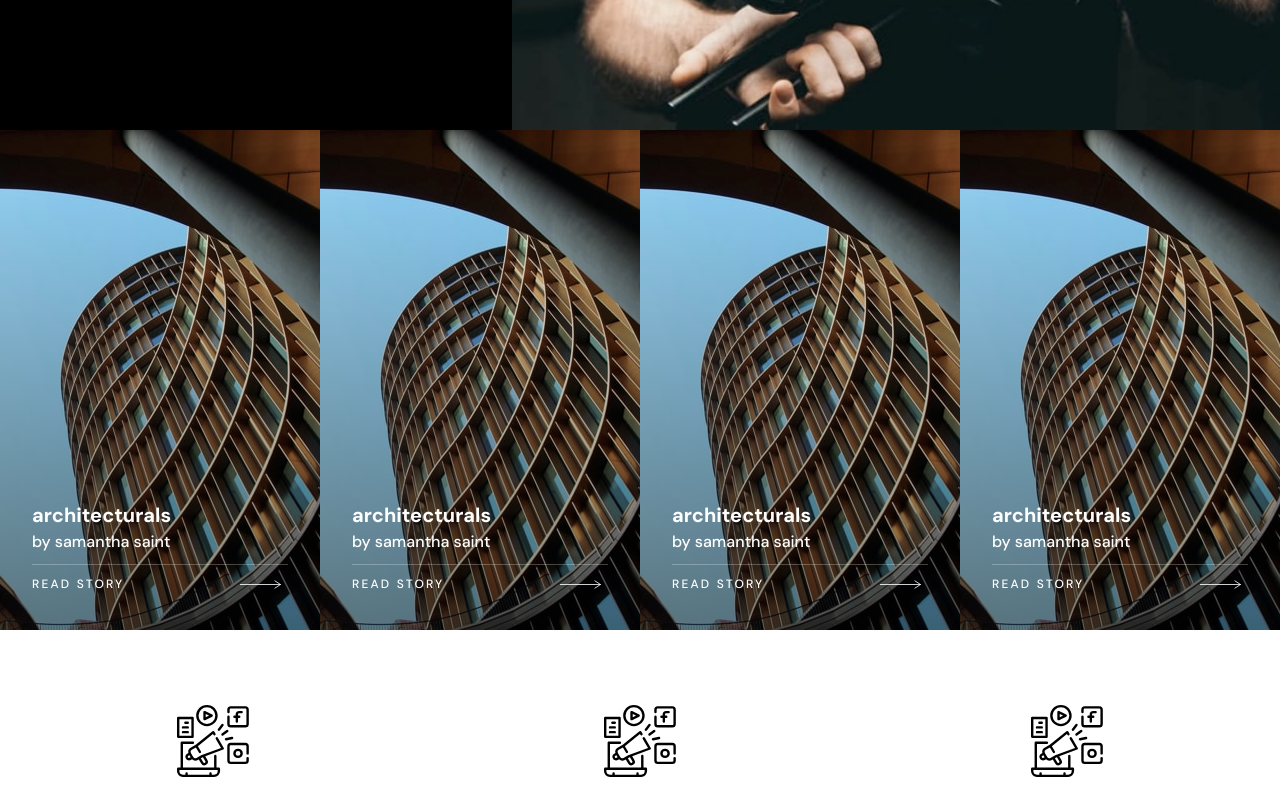
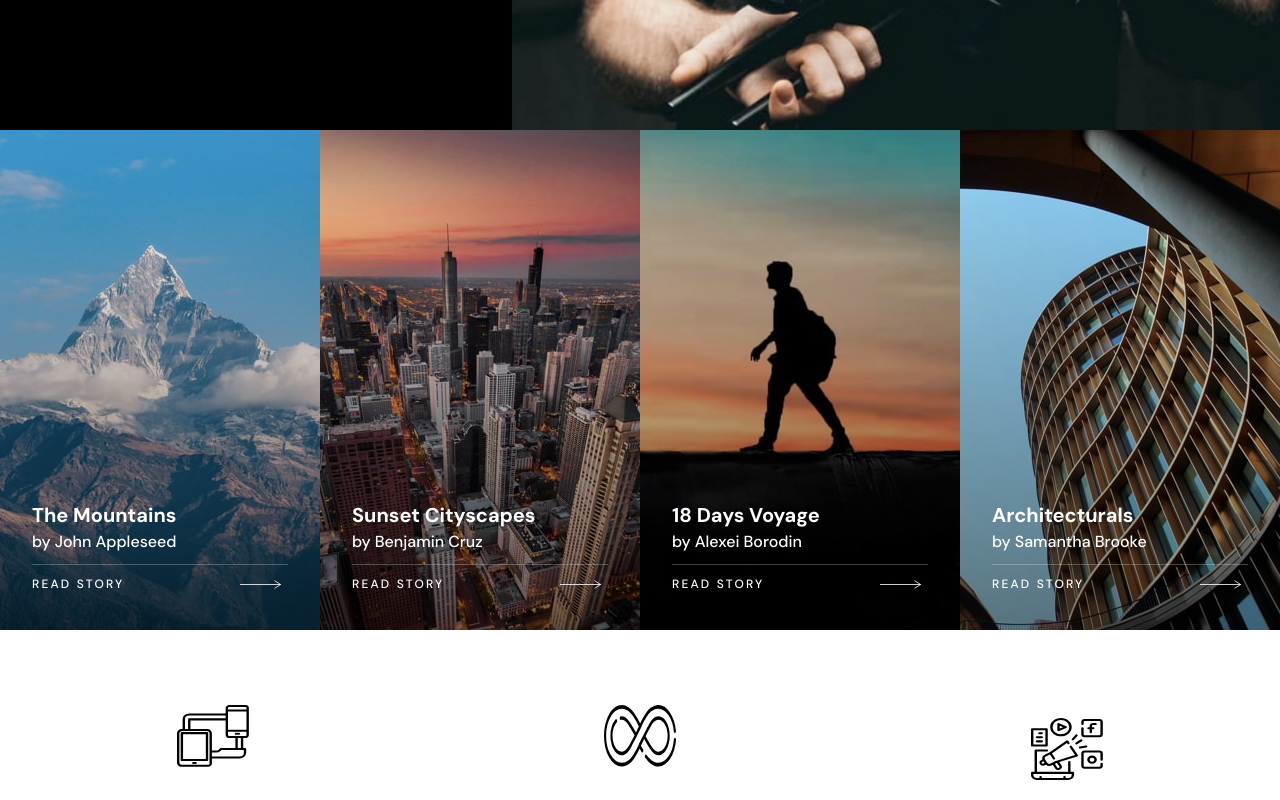
Before and after one commit to Silkiercomet/photosnap-app, a Next.js app: page / in a window 1280 px wide. Shown: the part 2100-2900 px from the top of the page. Built offline with nearby package versions, Linux system fonts and the light colour scheme.

Commit message:
api integrated to serve the dinamic data

```diff
--- a/components/enviroment/InfoCard.js
+++ b/components/enviroment/InfoCard.js
@@ -5,7 +5,7 @@ const InfoCard = ({img = "/images/embed.svg", title = "Available to Embed", text
   return (
     <div className={style.card}>
         <figure>
-            <Image src={img} height={72} width={72} />
+            <Image src={"/"+img} height={62} width={72} />
         </figure>
         <p className={style.header}>{title}</p>
         <p className={style.para}>{text}</p>
--- /dev/null
+++ b/pages/api/articleCards.js
@@ -0,0 +1,9 @@
+import { getData, getPath } from "../../utils/functions"
+export default function handler(req, res) {
+
+    const filepath = getPath()
+    const data = getData(filepath)
+
+    res.status(200).json({item: data.articles})
+
+}
--- /dev/null
+++ b/pages/api/infoCards.js
@@ -0,0 +1,9 @@
+import { getData, getPath } from "../../utils/functions"
+export default function handler(req, res) {
+
+    const filepath = getPath()
+    const data = getData(filepath)
+
+    res.status(200).json({item: data.info})
+
+}
--- a/pages/index.js
+++ b/pages/index.js
@@ -3,7 +3,9 @@ import ArticleCard from "../components/enviroment/ArticleCard";
 import Presentation from "../components/enviroment/Presentation";
 import Grid from "../components/enviroment/Grid";
 import InfoCard from "../components/enviroment/InfoCard";
-export default function Home() {
+import { getData, getPath } from "../utils/functions"
+
+export default function Home(props) {
   return (
     <>
       <Head>
@@ -30,19 +32,30 @@ export default function Home() {
       />
       <main>
         <Grid>
-          <ArticleCard />
-          <ArticleCard />
-          <ArticleCard />
-          <ArticleCard />
+          {props.articles.map((e,i) => <ArticleCard key={i} img={e.image} author = {e.Author} title = {e.title}/>)}
         </Grid>
       </main>
       <div style={{ maxWidth: "1800px", margin: "40px auto" }}>
         <Grid>
-          <InfoCard />
-          <InfoCard />
-          <InfoCard />
+          {props.info.map((e,i) => <InfoCard img={e.image} title={e.title} text={e.text} />)}
         </Grid>
       </div>
     </>
   );
 }
+
+export async function getStaticProps(context) {
+  const filepath = getPath()
+  const data = getData(filepath)
+
+  const InfoCard = data.info.slice(0,3)
+  const articleCard = data.articles.slice(0,4)
+
+
+  return {
+    props: {
+      articles:articleCard,
+      info: InfoCard
+    }
+  }
+}
--- a/server.json
+++ b/server.json
@@ -1,4 +1,4 @@
-{"json" : [
+{"articles" : [
   {
     "id":"e1",
     "title": "The Mountains",
@@ -6,7 +6,7 @@
       "You probably need no help with networking in general. But focusing your energy correctly - that is something where most people can improve.",
     "location": "My Street 12, 10115 Broke City",
     "date": "March 16th 2020",
-      "image": "images/extrovert-event.jpg",
+    "image": "images/mountains.jpg",
     "Author": "John Appleseed",
     "isFeatured": true
   },
@@ -17,7 +17,7 @@
       "You probably need no help with networking in general. But focusing your energy correctly - that is something where most people can improve.",
     "location": "My Street 12, 10115 Broke City",
     "date": "April 14th 2020",
-      "image": "images/extrovert-event.jpg",
+    "image": "images/cityscapes.jpg",
     "Author":"Benjamin Cruz",
     "isFeatured": true
   },
@@ -28,7 +28,7 @@
       "You probably need no help with networking in general. But focusing your energy correctly - that is something where most people can improve.",
     "location": "My Street 12, 10115 Broke City",
     "date": "April 11th 2020",
-      "image": "images/extrovert-event.jpg",
+    "image": "images/18-days-voyage.jpg",
     "Author":"Alexei Borodin",
     "isFeatured": true
   },
@@ -39,7 +39,7 @@
       "You probably need no help with networking in general. But focusing your energy correctly - that is something where most people can improve.",
     "location": "My Street 12, 10115 Broke City",
     "date": "April 9th 2020",
-      "image": "images/extrovert-event.jpg",
+    "image": "images/architecturals.jpg",
     "Author":"Samantha Brooke",
     "isFeatured": true
   },
@@ -50,7 +50,7 @@
       "You probably need no help with networking in general. But focusing your energy correctly - that is something where most people can improve.",
     "location": "My Street 12, 10115 Broke City",
     "date": "April 7th 2020",
-      "image": "images/extrovert-event.jpg",
+    "image": "images/world-tour.jpg",
     "Author": "Timothy Wagner",
     "isFeatured": true
   },
@@ -61,7 +61,7 @@
       "You probably need no help with networking in general. But focusing your energy correctly - that is something where most people can improve.",
     "location": "My Street 12, 10115 Broke City",
     "date": "April 3rd 2020",
-      "image": "images/extrovert-event.jpg",
+    "image": "images/unforeseen-corners.jpg",
     "Author":"William Malcolm",
     "isFeatured": true
   },
@@ -72,7 +72,7 @@
       "You probably need no help with networking in general. But focusing your energy correctly - that is something where most people can improve.",
     "location": "My Street 12, 10115 Broke City",
     "date": "March 29th 2020",
-      "image": "images/extrovert-event.jpg",
+    "image": "images/king-on-africa.jpg",
     "Author":"Tim Hillenburg",
     "isFeatured": true
   },
@@ -83,7 +83,7 @@
       "You probably need no help with networking in general. But focusing your energy correctly - that is something where most people can improve.",
     "location": "My Street 12, 10115 Broke City",
     "date": "April 21st 2020",
-      "image": "images/extrovert-event.jpg",
+    "image": "images/trip-to-nowhere.jpg",
     "Author":"Felicia Rourke",
     "isFeatured": true
   },
@@ -94,7 +94,7 @@
       "You probably need no help with networking in general. But focusing your energy correctly - that is something where most people can improve.",
     "location": "My Street 12, 10115 Broke City",
     "date": "March 19th 2020",
-      "image": "images/extrovert-event.jpg",
+    "image": "images/rage-of-the-sea.jpg",
     "Author": "Mohammed Abdul",
     "isFeatured": true
   },
@@ -105,7 +105,7 @@
       "You probably need no help with networking in general. But focusing your energy correctly - that is something where most people can improve.",
     "location": "My Street 12, 10115 Broke City",
     "date": "March 16th 2020",
-      "image": "images/extrovert-event.jpg",
+    "image": "images/running-free.jpg",
     "Author":"Michelle",
     "isFeatured": true
   },
@@ -116,7 +116,7 @@
       "You probably need no help with networking in general. But focusing your energy correctly - that is something where most people can improve.",
     "location": "My Street 12, 10115 Broke City",
     "date": "March 11th 2020",
-      "image": "images/extrovert-event.jpg",
+    "image": "images/behind-the-waves.jpg",
     "Author":"Lamarr Wilson",
     "isFeatured": true
   },
@@ -127,7 +127,7 @@
       "You probably need no help with networking in general. But focusing your energy correctly - that is something where most people can improve.",
     "location": "My Street 12, 10115 Broke City",
     "date": "March 9th 2020",
-      "image": "images/extrovert-event.jpg",
+    "image": "images/calm-waters.jpg",
     "Author":"Samantha Brooke",
     "isFeatured": true
   },
@@ -138,7 +138,7 @@
       "You probably need no help with networking in general. But focusing your energy correctly - that is something where most people can improve.",
     "location": "My Street 12, 10115 Broke City",
     "date": "March 5th 2020",
-      "image": "images/extrovert-event.jpg",
+    "image": "images/milky-way.jpg",
     "Author": "Benjamin Cruz",
     "isFeatured": true
   },
@@ -149,7 +149,7 @@
       "You probably need no help with networking in general. But focusing your energy correctly - that is something where most people can improve.",
     "location": "My Street 12, 10115 Broke City",
     "date": "March 4th 2020",
-      "image": "images/extrovert-event.jpg",
+    "image": "images/dark-forest.jpg",
     "Author":"Mohammed adbull",
     "isFeatured": true
   },
@@ -160,7 +160,7 @@
       "You probably need no help with networking in general. But focusing your energy correctly - that is something where most people can improve.",
     "location": "My Street 12, 10115 Broke City",
     "date": "March 1st 2020",
-      "image": "images/extrovert-event.jpg",
+    "image": "images/somwarpet.jpg",
     "Author":"Wilson",
     "isFeatured": true
   },
@@ -171,9 +171,41 @@
       "You probably need no help with networking in general. But focusing your energy correctly - that is something where most people can improve.",
     "location": "My Street 12, 10115 Broke City",
     "date": "February 25th 2020",
-      "image": "images/extrovert-event.jpg",
+    "image": "images/land-of-dreams.jpg",
     "Author":"William Malcolm",
     "isFeatured": true
   }
+],
+  "info": [
+      {
+      "image":"images/responsive.svg",
+      "title":"100% Responsive",
+      "text":"No matter which the device you’re on, our site is fully responsive and stories look beautiful on any screen."
+      },
+      {
+      "image":"images/no-limit.svg",
+      "title":"No Photo Upload Limit",
+      "text":"Our tool has no limits on uploads or bandwidth. Freely upload in bulk and share all of your stories in one go."
+      },
+      {
+      "image":"images/embed.svg",
+      "title":"Available to Embed",
+      "text":"Embed Tweets, Facebook posts, Instagram media, Vimeo or YouTube videos, Google Maps, and more."
+      },
+      {
+      "image":"images/custom.svg",
+      "title":"Custom Domain",
+      "text":"With Photosnap subscriptions you can host your stories on your own domain. You can also remove our branding!"
+      },
+      {
+      "image":"images/boost.svg",
+      "title":"Boost Your Experience",
+      "text":"Users that viewed your story or gallery can easily get notifed of new and featured stories with our built in mailing list."
+      },
+      {
+      "image":"images/drag.svg",
+      "title":"Drag & Drop Image",
+      "text":"Easily drag and drop your image and get beautiful shots everytime. No over the top tooling to add friction to creating stories."
+      }
   ]
 }
--- /dev/null
+++ b/utils/functions.js
@@ -0,0 +1,13 @@
+import fs from "fs"
+import path from "path"
+
+export function getPath(){
+    return path.join(process.cwd(), "server.json")
+}
+
+export function getData(filepath){
+    const fileData = fs.readFileSync(filepath)
+    const data = JSON.parse(fileData)
+
+    return data
+}
```
Lines whose indentation alone changed are shown as unchanged.
